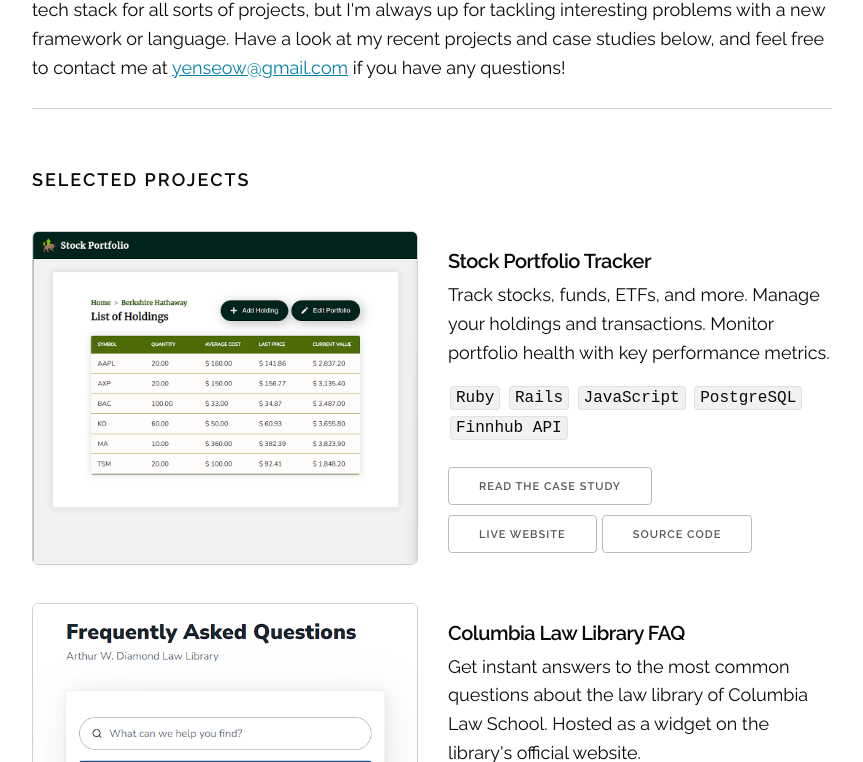
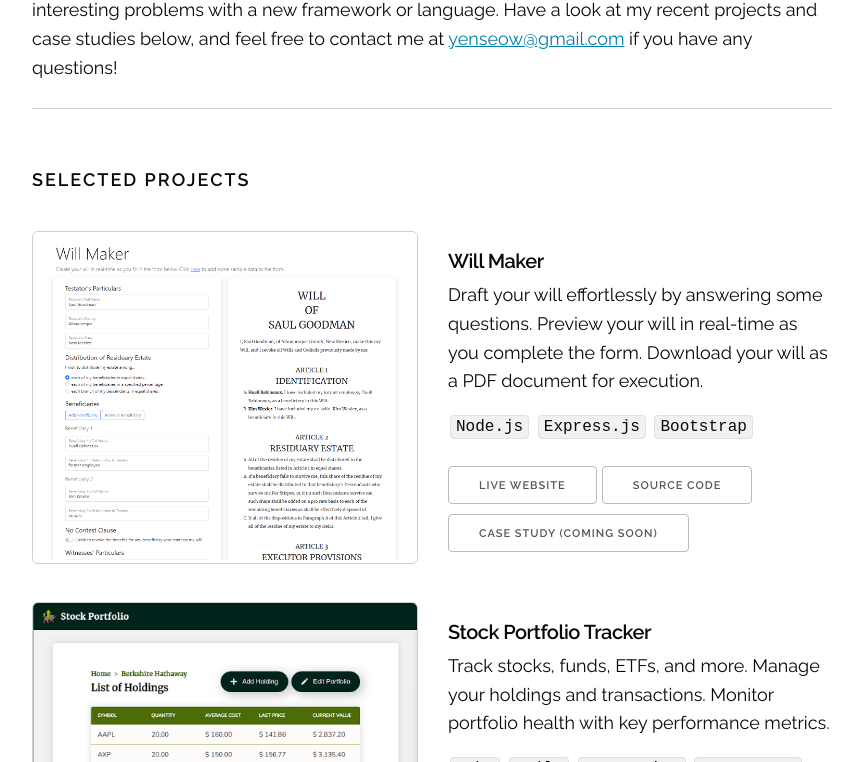
Before and after one commit to max-tys/max-tys.github.io, a plain HTML site: page index.html in a window 1280 px wide. Shown: the part 339-1101 px from the top of the page, without its empty margins (208-1071 px from the left). Drawn offline with Linux system fonts and the light colour scheme.

Commit message:
add will maker

```diff
--- a/index.html
+++ b/index.html
@@ -28,11 +28,30 @@
           <img class="icon" src="assets/images/resume.png" alt="resume">
         </a>
       </div>
-      <p>I'm a <span class="deemphasise">lawyer</span>-turned-<span class="emphasise">web developer</span> living in New York City. I'm comfortable using the Ruby tech stack for all sorts of projects, but I'm always up for tackling interesting problems with a new framework or language. Have a look at my recent projects and case studies below, and feel free to contact me at <a href="mailto:yenseow@gmail.com">yenseow@gmail.com</a> if you have any questions!</p>
+      <p>I'm a <span class="deemphasise">lawyer</span>-turned-<span class="emphasise">web developer</span> living in New York City. I'm always up for tackling interesting problems with a new framework or language. Have a look at my recent projects and case studies below, and feel free to contact me at <a href="mailto:yenseow@gmail.com">yenseow@gmail.com</a> if you have any questions!</p>
     </section>
 
     <div class="docs-section examples">
       <h2 class="docs-header">Selected Projects</h2>
+
+      <!-- Will Maker -->
+      <div class="row example">
+        <a class="example-screenshot-wrapper" target="_blank" href="https://will-maker.fly.dev/">
+          <img class="example-screenshot" src="assets/images/will.png" alt="Will Maker">
+        </a>
+
+        <div class="one-half offset-by-one-half column">
+          <h5 class="example-header">Will Maker</h5>
+
+          <p class="example-description">Draft your will effortlessly by answering some questions. Preview your will in real-time as you complete the form. Download your will as a PDF document for execution.</p>
+
+          <p><code>Node.js</code> <code>Express.js</code> <code>Bootstrap</code></p>
+
+          <a class="button" href="https://will-maker.fly.dev/" target="_blank">Live Website</a>&nbsp;
+          <a class="button" href="https://github.com/max-tys/will-maker" target="_blank">Source Code</a>
+          <a class="button" href="#">Case Study (Coming Soon)</a><br>
+        </div>
+      </div>
 
       <!-- Stock Portfolio Tracker -->
       <div class="row example">
```
Also changed, not shown: assets/images/will.png (added).
